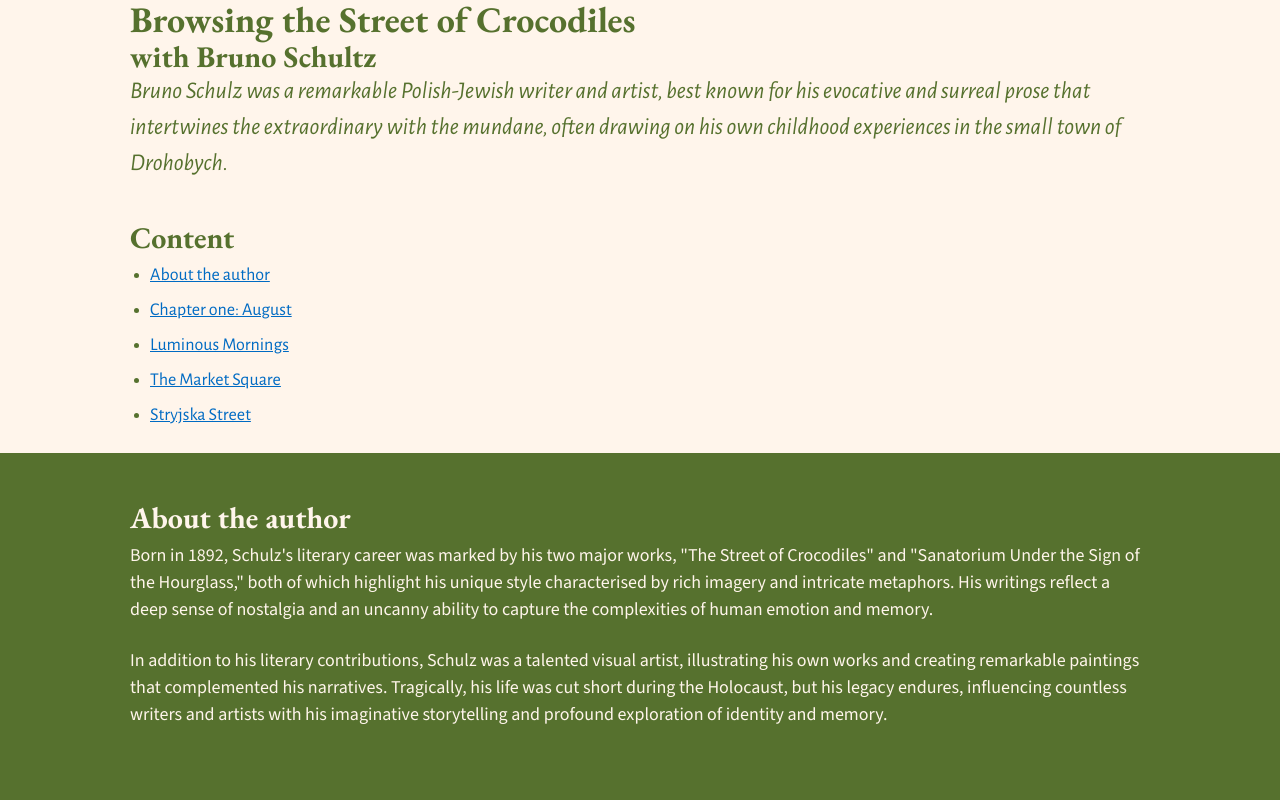
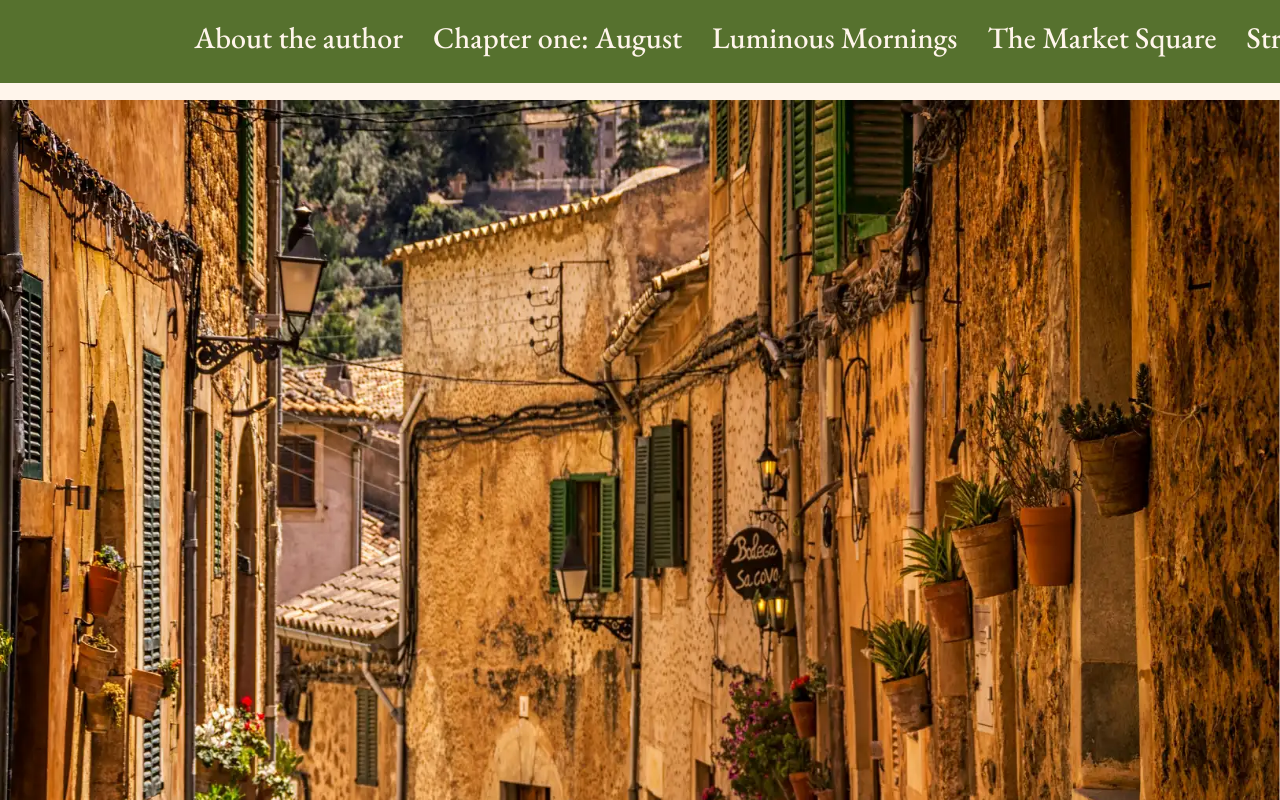
Before and after one commit to KatieMariej/crocodiles, a plain HTML site: page index.html in a window 1280 px wide. Shown: the top 800 px of the page. Drawn offline with nearby package versions, Linux system fonts and the light colour scheme; a web font is replaced by a local one.

Commit message:
Menu bar added and heading sizes changed

```diff
--- a/CSS/crocodiles.css
+++ b/CSS/crocodiles.css
@@ -15,6 +15,8 @@
 body {
     color:#56712E;
     background-color: #fff5EB;
+    margin: 0px;
+    padding-top: 100px;
 }
 
 
@@ -27,7 +29,7 @@ body {
 /* default styling for headings */
 h1,h2,h3,h4,h5,h6 {
     font-family: "EB Garamond", Georgia, 'Times New Roman', Times, serif;
-    line-height: 1.1;
+    line-height: 1.3;
     font-weight: 700;
 }
 
@@ -103,12 +105,6 @@ a:hover {
      color:#6935d2;
         }
 
- /*blockquote*/
-figure.quote {
-    border-left: 8px solid #D8415C;
-    padding:1.5rem 0 1.5rem 2rem;
-    margin-bottom: 2rem;
-    }
 
 /*Colour Blocks*/
 .colour-block{
@@ -137,11 +133,11 @@ figure.quote {
     }
 
     h1{
-        font-size: 2.25rem;
+        font-size: 3.84rem;
         margin-bottom: 1rem;
         }
         h2{
-        font-size: 1.875rem;
+        font-size: 2.88rem;
         }
         h3{
         font-size: 1.5rem;
@@ -149,3 +145,44 @@ figure.quote {
         h4{
         font-size: 1.25rem;
         }
+
+
+      /* Menu Bar*/
+
+        .navbar ul{
+            list-style-type: none;
+            background-color: #56712E;
+            padding: 0px;
+            margin: 0px;
+            width: 100%;
+            position: fixed;
+            top: 0;
+            left: 0;
+            right: 0;
+            padding-left: 14%;
+            padding-right: 12%;
+
+        }
+
+        .navbar a{
+            color:#fff5EB;
+            font-family: "EB Garamond", Georgia, 'Times New Roman', Times, serif;
+            font-weight: 500;
+            font-size: 1.875rem;
+            text-decoration: none;
+            padding: 15px;
+            display: block;
+            text-align: center;
+        }
+
+        .navbar li{
+            float: left;
+            overflow: hidden;
+
+        }
+
+    #image
+    {
+        width: 100%;
+        height: 1080px;
+    }
--- a/index.html
+++ b/index.html
@@ -12,17 +12,20 @@
 <link href="CSS/crocodiles.css" rel="stylesheet" type="text/css">
 
 <!--Adding Page layout-->
+<img id= "image"src="/images/CrocodilesStreet.webp"alt="Street">
 <header>
 <h1 class="container">Browsing the Street of Crocodiles</h1>
    <h2 class="container"> with Bruno Schultz</h2>
 </header>
+
+
 
 <div class="container">
    <p class="large"> Bruno Schulz was a remarkable Polish-Jewish writer and artist, best known for his evocative and surreal prose that intertwines the extraordinary with the mundane, often drawing on his own childhood experiences in the small town of Drohobych.
 
 </p>
 
-    <h2>Content</h2>
+    <nav class="navbar">
     <ul>
     <li><a href="#about">About the author</a></li>
     <li><a href="#chapter">Chapter one: August</a></li>
@@ -31,6 +34,8 @@
     <li><a href="#stryjska-street"> Stryjska Street</a></li>
     </ul>
    </div>
+   </nav>
+</div>
 
    <div class="colour-block">
    <div class="container">
```
Also changed, not shown: images/CrocodilesStreet.webp (added), images/luminousmornings.webp (deleted), images/marketsqaure.jpg (deleted), images/marketsquare2.webp (deleted), images/stryjskastreet.webp (deleted), images/thestreetofcrocodiles.webp (deleted).
